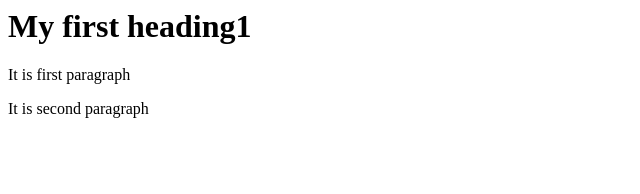
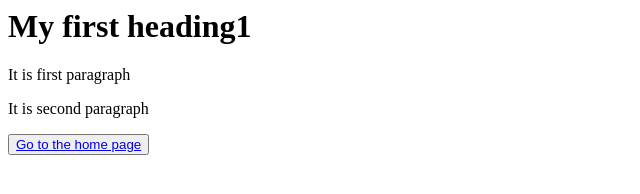
Before and after one commit to dhruvishagediya/html-basic-learning, a plain HTML site: page Element.html in a window 1280 px wide. Shown: the whole page, without its empty margins (0-640 px from the left). Drawn offline with Linux system fonts and the light colour scheme.

Commit message:
add some element

```diff
--- a/Element.html
+++ b/Element.html
@@ -5,8 +5,11 @@
 <!-- This example contains four HTML elements (<html>, <body>, <h1> and <p>). -->
 <html>
     <body>
+        <div>
         <h1>My first heading1</h1>
         <p>It is first paragraph</p>
         <p>It is second paragraph</p>
+        <button><a href="index.html">Go to the home page</a></button>
+    </div>
     </body>
 </html>
```
